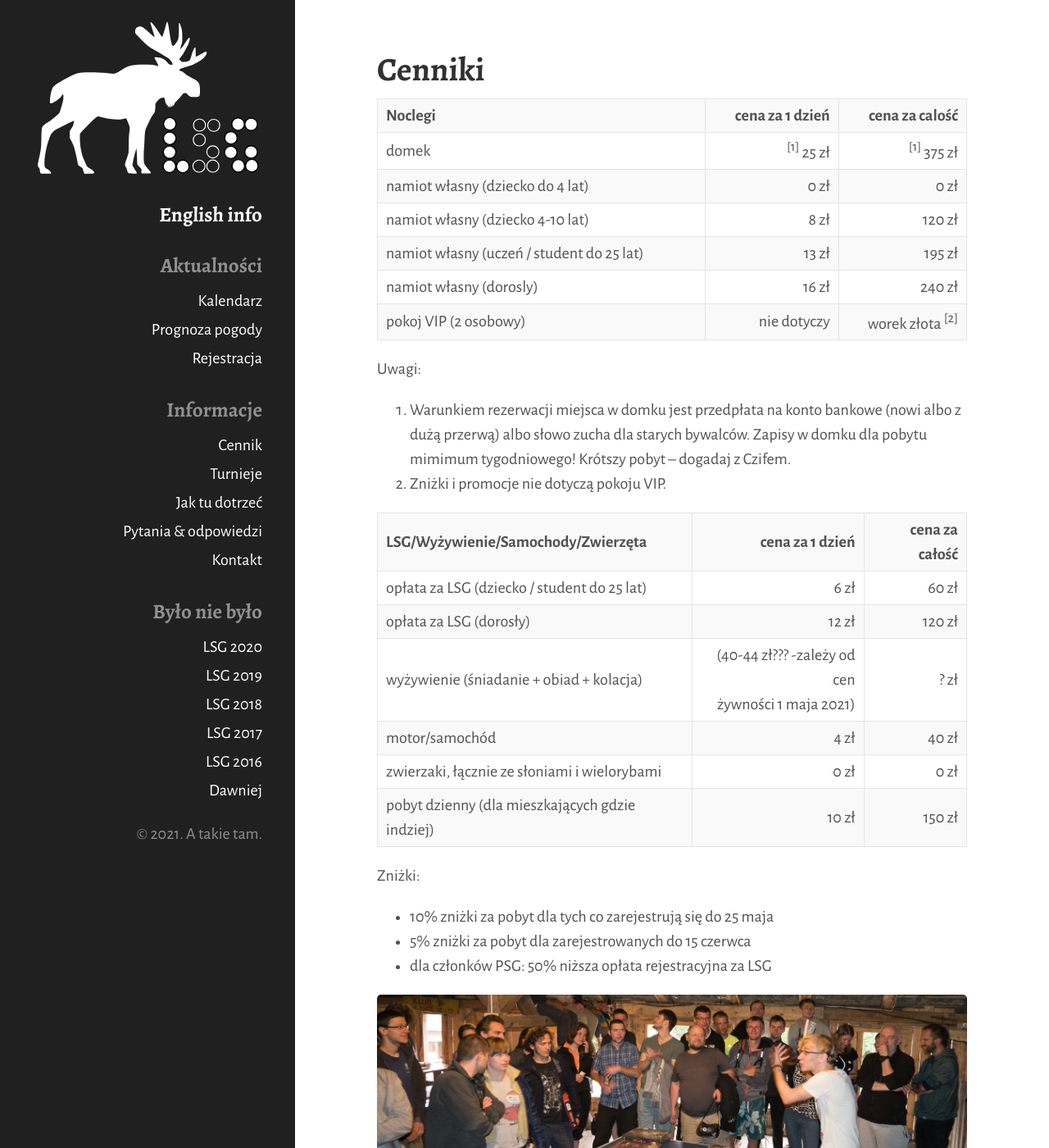
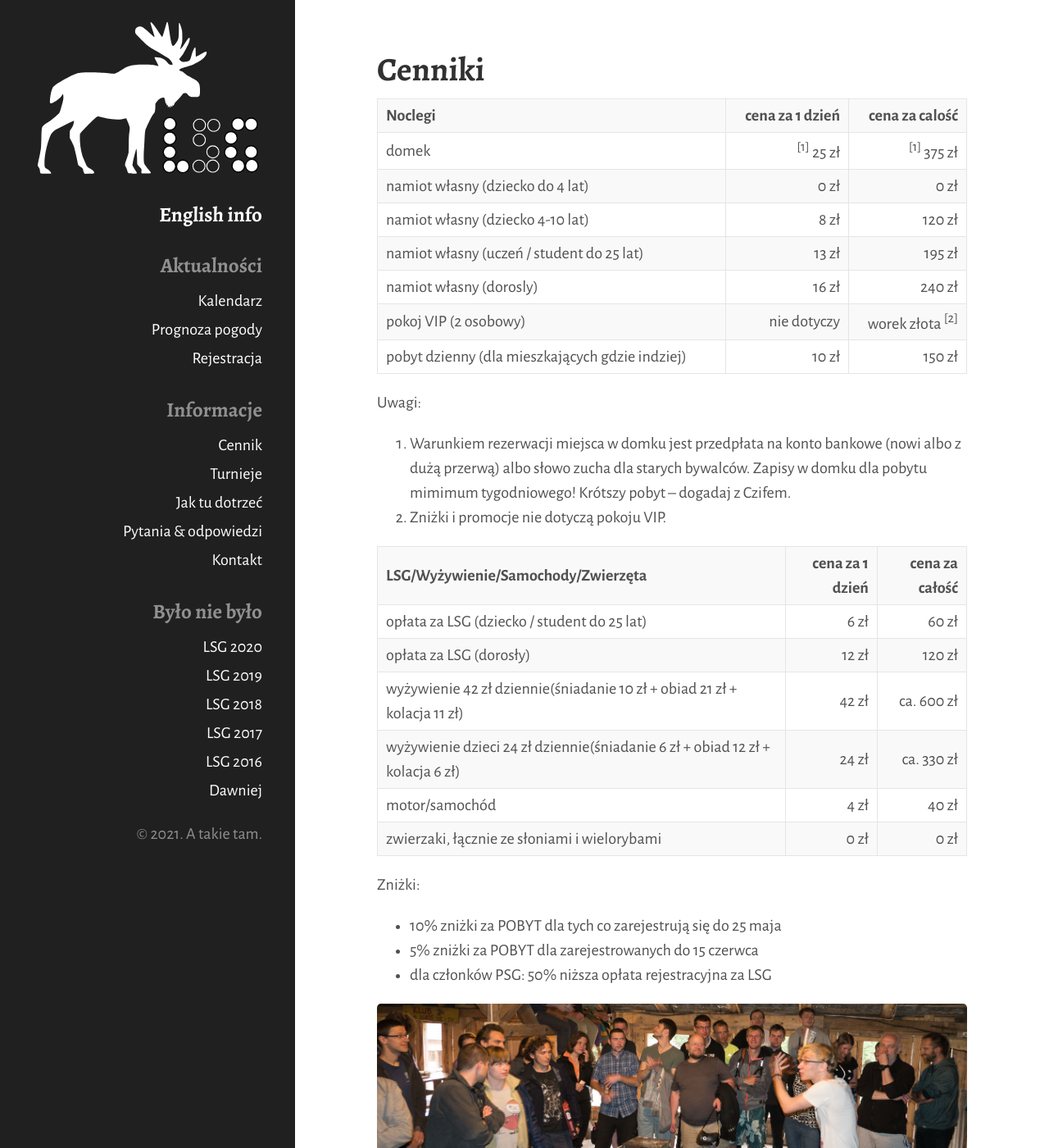
Before and after one commit to tasuki/lsg, a Jekyll site: the page built from cennik.md, in a window 1280 px wide and 1400 px high. Shown: the whole window at 82% size. Built offline with Jekyll 4.4.1, drawn with Linux system fonts in a browser that asks for light colours; nearby versions of some CDN libraries.

Commit message:
Update cennik.md

```diff
--- a/cennik.md
+++ b/cennik.md
@@ -49,6 +49,12 @@ title: wstępny cennik 2021
 <td class="right">worek złota <sup>[2]</sup></td>
 </tr>
 
+<tr>
+<td>pobyt dzienny (dla mieszkających gdzie indziej)</td>
+<td class="right">10 zł</td>
+<td class="right">150 zł</td>
+</tr>
+
 </table>
 
 Uwagi:
@@ -77,9 +83,15 @@ Uwagi:
 </tr>
 
 <tr>
-<td>wyżywienie (śniadanie + obiad + kolacja)</td>
-<td class="right">(40-44 zł??? -zależy od cen<br>żywności 1 maja 2021)</td>
-<td class="right">? zł</td>
+<td>wyżywienie 42 zł dziennie(śniadanie 10 zł + obiad 21 zł + kolacja 11 zł)</td>
+<td class="right">42 zł</td>
+<td class="right">ca. 600 zł </td>
+
+</tr>
+<tr>
+<td>wyżywienie dzieci  24 zł dziennie(śniadanie 6 zł + obiad  12 zł + kolacja 6 zł)</td>
+<td class="right">24 zł</td>
+<td class="right">ca. 330 zł </td>
 
 </tr>
 
@@ -95,17 +107,13 @@ Uwagi:
 <td class="right">0 zł</td>
 </tr>
 
-<tr>
-<td>pobyt dzienny (dla mieszkających gdzie indziej)</td>
-<td class="right">10 zł</td>
-<td class="right">150 zł</td>
-</tr>
+
 
 </table>
 
 Zniżki:
--  10% zniżki za pobyt dla tych co zarejestrują się do 25 maja
-- 5% zniżki za pobyt dla zarejestrowanych do 15 czerwca
+-  10% zniżki za POBYT dla tych co zarejestrują się do 25 maja
+- 5% zniżki za POBYT dla zarejestrowanych do 15 czerwca
 - dla członków PSG: 50% niższa opłata rejestracyjna za LSG
 
 ![licytacja](/public/licytacja.jpg)
```
Also changed, not shown: other parts of cennik.md (+1 -1 lines).
